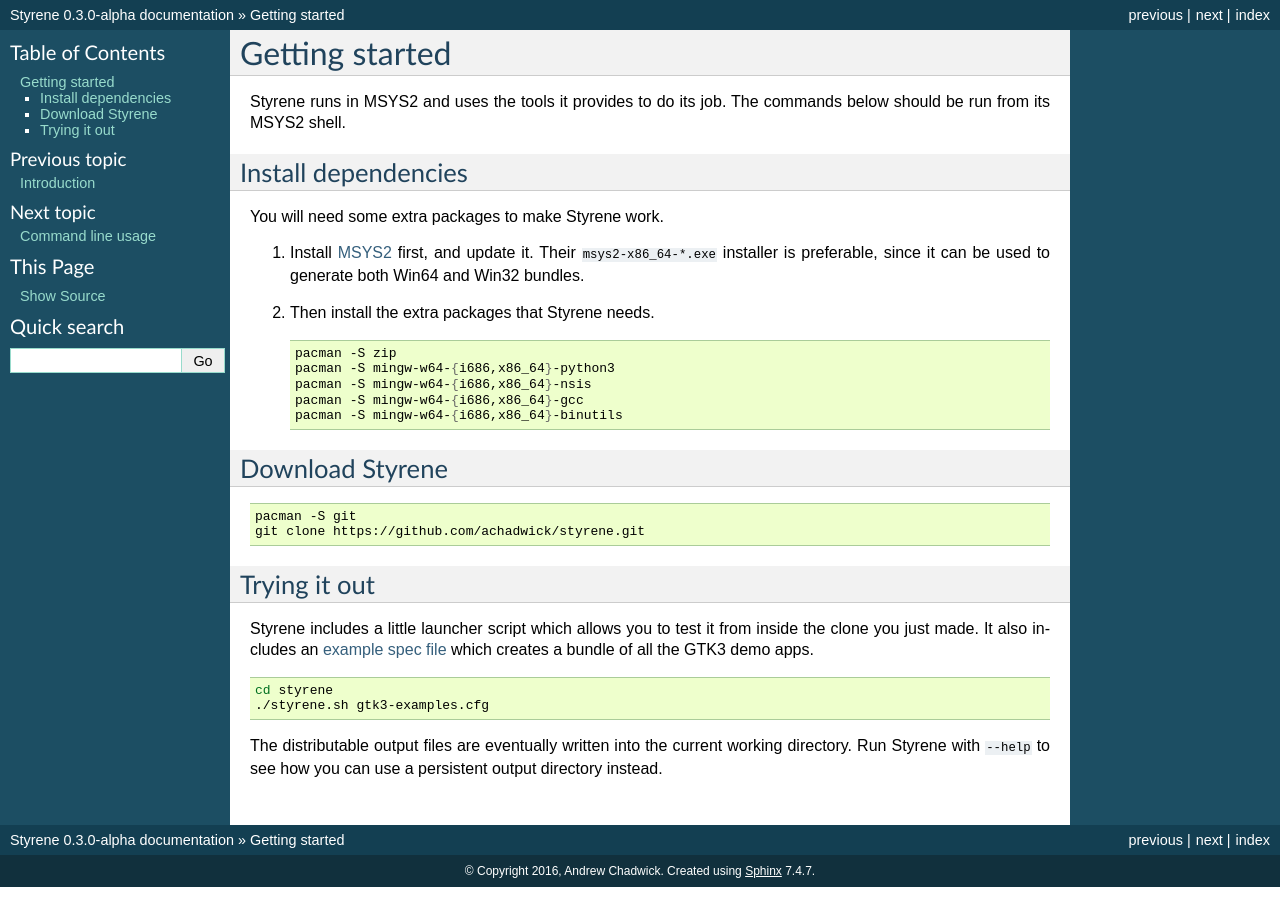
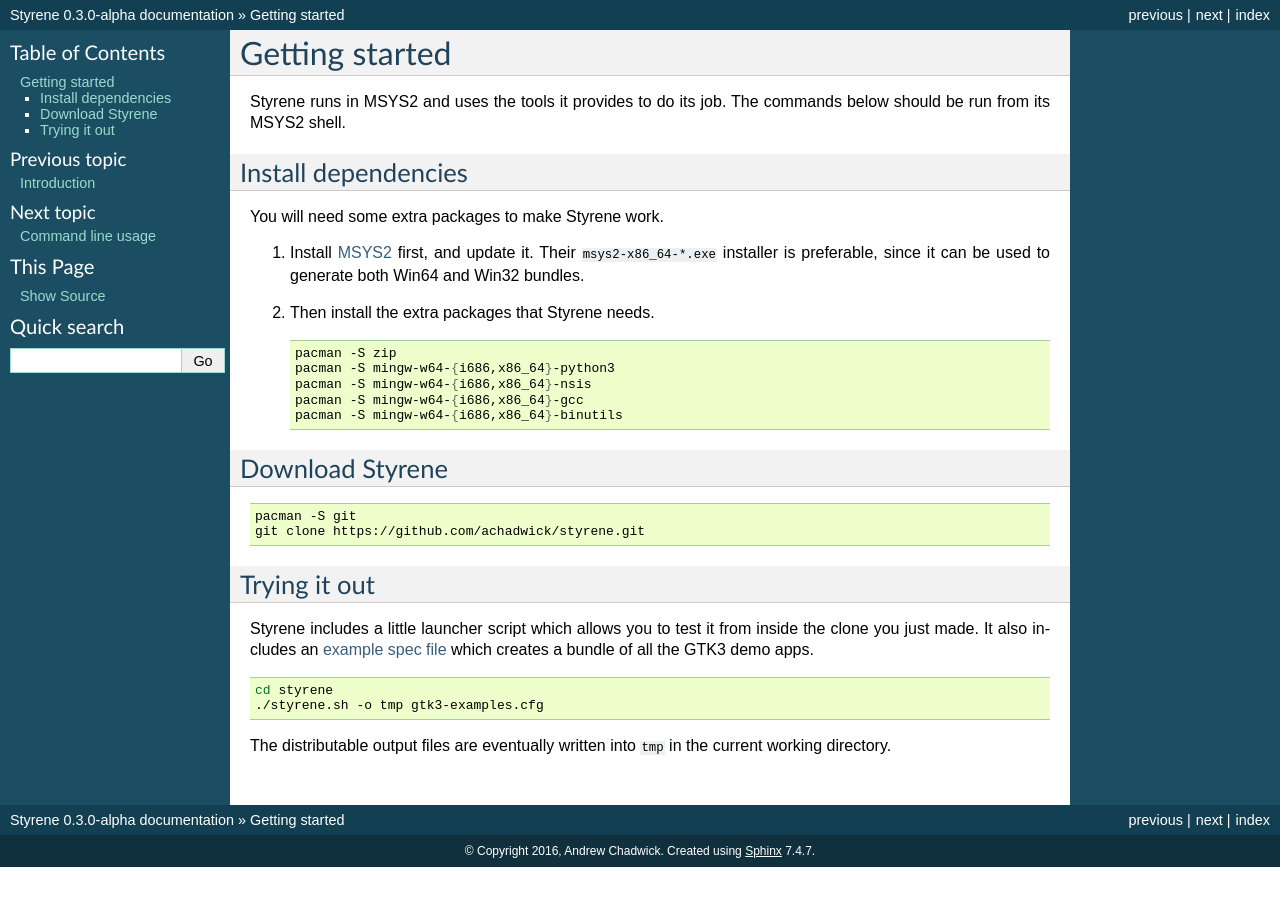
Before and after one commit to achadwick/styrene, a Sphinx documentation site: the page built from docs/quickstart.md, in a window 1280 px wide. Built offline with Sphinx 7.4.7, drawn with Linux system fonts in a browser that asks for light colours.

Commit message:
Fix up the docs.
The default behaviour of using the system temporary folder for output
frequently doesn't work for unexplained reasons from the native shells.
Which is not great, but let's fix up the docs so people don't get confused
by it.

Closes achadwick/styrene#18.

````diff
--- a/docs/quickstart.md
+++ b/docs/quickstart.md
@@ -39,12 +39,10 @@
 
 ```sh
 cd styrene
-./styrene.sh gtk3-examples.cfg
+./styrene.sh -o tmp gtk3-examples.cfg
 ```
 
 The distributable output files are eventually written
-into the current working directory.
-Run Styrene with `--help` to see how you can use a
-persistent output directory instead.
+into `tmp` in the current working directory.
 
 [xcfg]: https://github.com/achadwick/styrene/blib/master/gtk3-examples.cfg
````
Also changed, not shown: README.md (+2 -2 lines).
